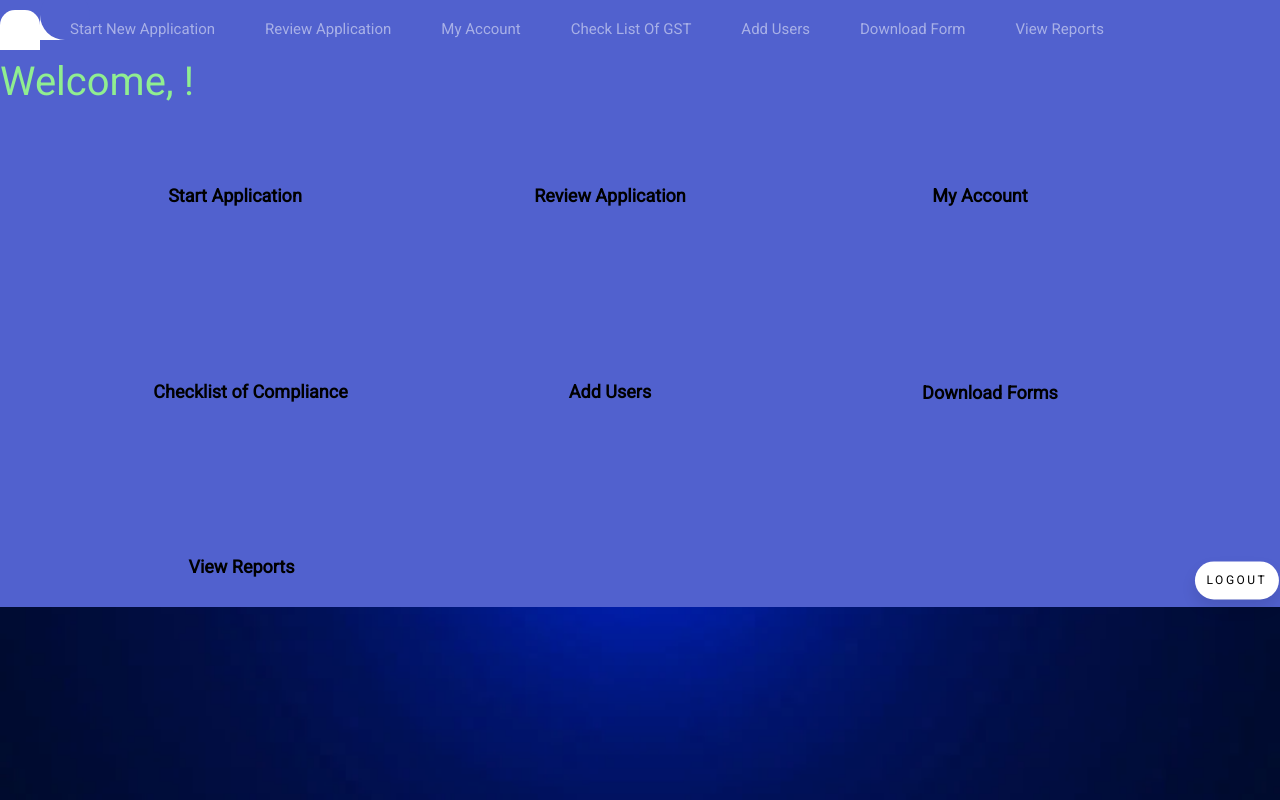
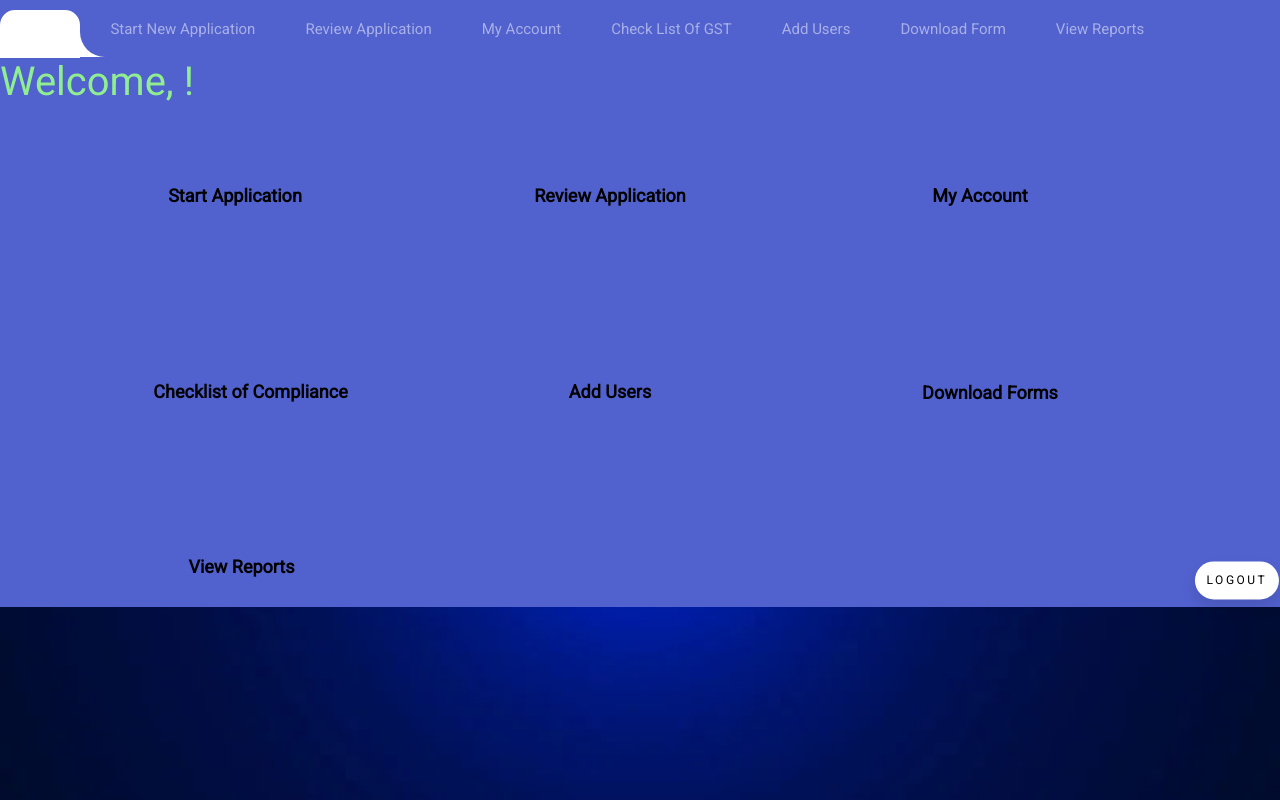
Before and after one commit to navneet9971/ekio09-navbar, a React (Create React App) app: page /navbar in a window 1280 px wide. Built offline with nearby package versions, Linux system fonts and the light colour scheme.

Commit message:
update navbar

```diff
--- a/src/pages/Navbar/Navbar.js
+++ b/src/pages/Navbar/Navbar.js
@@ -1,88 +1,85 @@
-import React , {useEffect} from 'react'
-import './Navbar.css';
-import { NavLink, BrowserRouter as Router, Route, Switch, useHistory } from 'react-router-dom';
-import $ from 'jquery';
-import ClientDashboard from '../client-dashbord/Clientdashboard';
+import React, { useEffect } from "react";
+import "./Navbar.css";
+import {
+  NavLink,
+  BrowserRouter as Router,
+  Route,
+  Switch,
+  useHistory,
+} from "react-router-dom";
+import $ from "jquery";
+import ClientDashboard from "../client-dashbord/Clientdashboard";
 
 const Navbar = () => {
   const history = useHistory(); // initialize useHistory hook
 
-  function animation(){
-    var tabsNewAnim = $('#navbarSupportedContent');
-    var activeItemNewAnim = tabsNewAnim.find('.active');
+  function animation() {
+    var tabsNewAnim = $("#navbarSupportedContent");
+    var activeItemNewAnim = tabsNewAnim.find(".active");
     var activeWidthNewAnimHeight = activeItemNewAnim.innerHeight();
     var activeWidthNewAnimWidth = activeItemNewAnim.innerWidth();
     var itemPosNewAnimTop = activeItemNewAnim.position();
     var itemPosNewAnimLeft = activeItemNewAnim.position();
     $(".hori-selector").css({
-      "top":itemPosNewAnimTop.top + "px",
-      "left":itemPosNewAnimLeft.left + "px",
-      "height": activeWidthNewAnimHeight + "px",
-      "width": activeWidthNewAnimWidth + "px"
+      top: itemPosNewAnimTop.top + "px",
+      left: itemPosNewAnimLeft.left + "px",
+      height: activeWidthNewAnimHeight + "px",
+      width: activeWidthNewAnimWidth + "px",
     });
-    $("#navbarSupportedContent").on("click","li",function(e){
-      $('#navbarSupportedContent ul li').removeClass("active");
-      $(this).addClass('active');
+    $("#navbarSupportedContent").on("click", "li", function (e) {
+      $("#navbarSupportedContent ul li").removeClass("active");
+      $(this).addClass("active");
       var activeWidthNewAnimHeight = $(this).innerHeight();
       var activeWidthNewAnimWidth = $(this).innerWidth();
       var itemPosNewAnimTop = $(this).position();
       var itemPosNewAnimLeft = $(this).position();
       $(".hori-selector").css({
-        "top":itemPosNewAnimTop.top + "px",
-        "left":itemPosNewAnimLeft.left + "px",
-        "height": activeWidthNewAnimHeight + "px",
-        "width": activeWidthNewAnimWidth + "px"
+        top: itemPosNewAnimTop.top + "px",
+        left: itemPosNewAnimLeft.left + "px",
+        height: activeWidthNewAnimHeight + "px",
+        width: activeWidthNewAnimWidth + "px",
       });
     });
   }
 
   useEffect(() => {
-
     animation();
-    $(window).on('resize', function(){
-      setTimeout(function(){ animation(); }, 500);
+    $(window).on("resize", function () {
+      setTimeout(function () {
+        animation();
+      }, 500);
     });
-
   }, []);
 
   function handleLogout() {
     // perform any necessary actions for logging out the user
-
     history.push("/#"); // redirect to login page after logout
   }
 
-
   return (
     <nav className="navbar navbar-expand-lg navbar-mainbg">
-
-    <div
-        className="collapse navbar-collapse" id="navbarSupportedContent">
+      <div className="collapse navbar-collapse" id="navbarSupportedContent">
         <ul className="navbar-nav ml-auto">
-
           <div className="hori-selector">
             <div className="left"></div>
             <div className="right"></div>
           </div>
 
           <li>
-              <NavLink to="/navbar">
-              </NavLink>
-            </li>
-
-
-         <li className="nav-item">
-              <NavLink className="nav-link" to="/navbar/firstpage" >
-                <i
-                className="far fa-address-book">
-                </i>Start New Application
+            <NavLink to="/navbar" className="nav-link">
+              Home
             </NavLink>
           </li>
 
           <li className="nav-item">
-              <NavLink className="nav-link" to="/navbar/review" >
-                <i
-                className="far fa-clone">
-                </i>Review Application
+            <NavLink className="nav-link" to="/navbar/firstpage">
+              <i className="far fa-address-book"></i>Start New Application
+            </NavLink>
+          </li>
+
+          <li className="nav-item">
+            <NavLink className="nav-link" to="/navbar/review">
+              <i className="far fa-clone"></i>Review Application
             </NavLink>
           </li>
 
@@ -127,6 +124,9 @@ const Navbar = () => {
             </li>
         </ul>
       </div>
+
+
+
       <Router>
         <Switch>
           <Route exact path= "/navbar" component={ClientDashboard} />
--- a/src/pages/client-dashbord/Clientdashboard.jsx
+++ b/src/pages/client-dashbord/Clientdashboard.jsx
@@ -11,6 +11,7 @@ const ClientDashboard = () => {
     if (tabName === "start") {
       history.push("/navbar/firstpage");
     }
+
   };
 
   return (
@@ -19,8 +20,9 @@ const ClientDashboard = () => {
       <div className="dashboard-clientbox34">
         <ul>
           <Link
+            to="/navbar/firstpage"
             className={activeTab === "start" ? "active" : ""}
-            onClick={() => handleTabClick("start", "/navbar/firstpage")}
+            onClick={() => handleTabClick("start")}
           >
            <st> Start Application</st>
           </Link>
```
Lines whose indentation alone changed are shown as unchanged.
